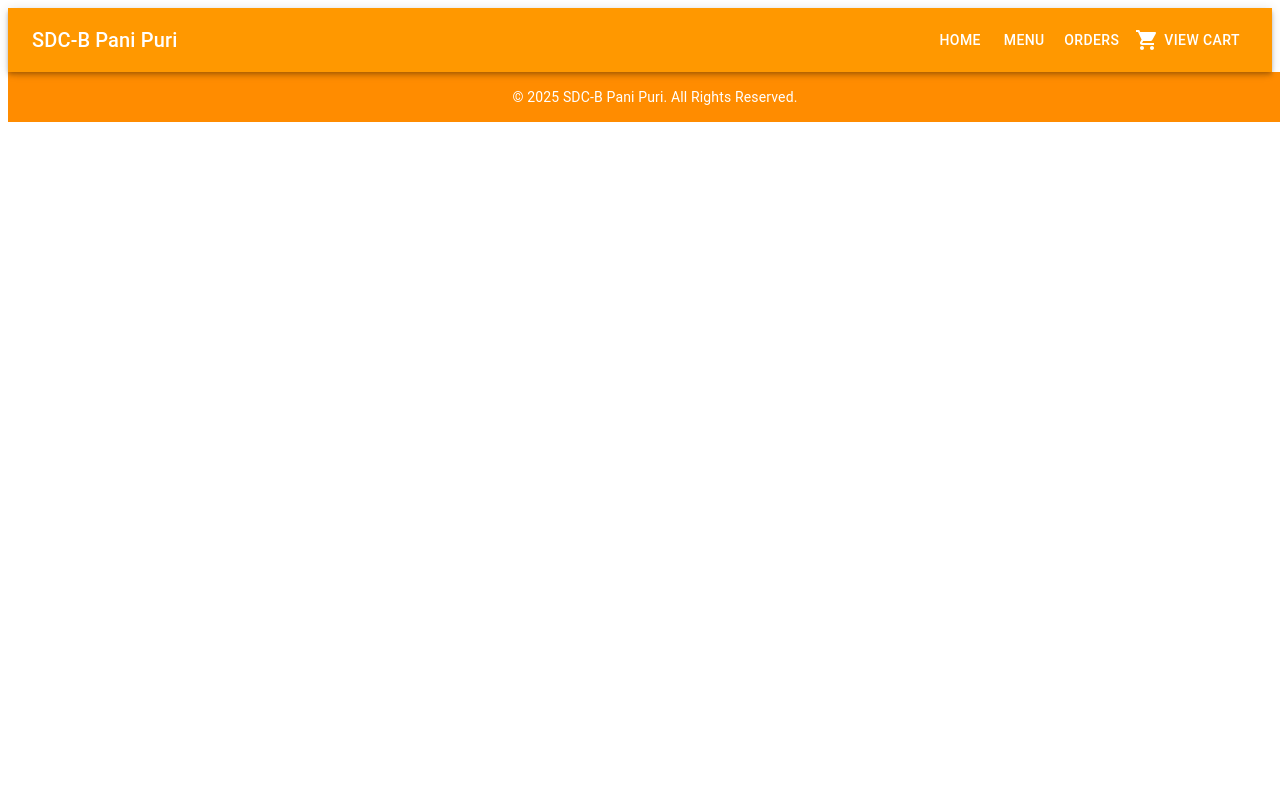
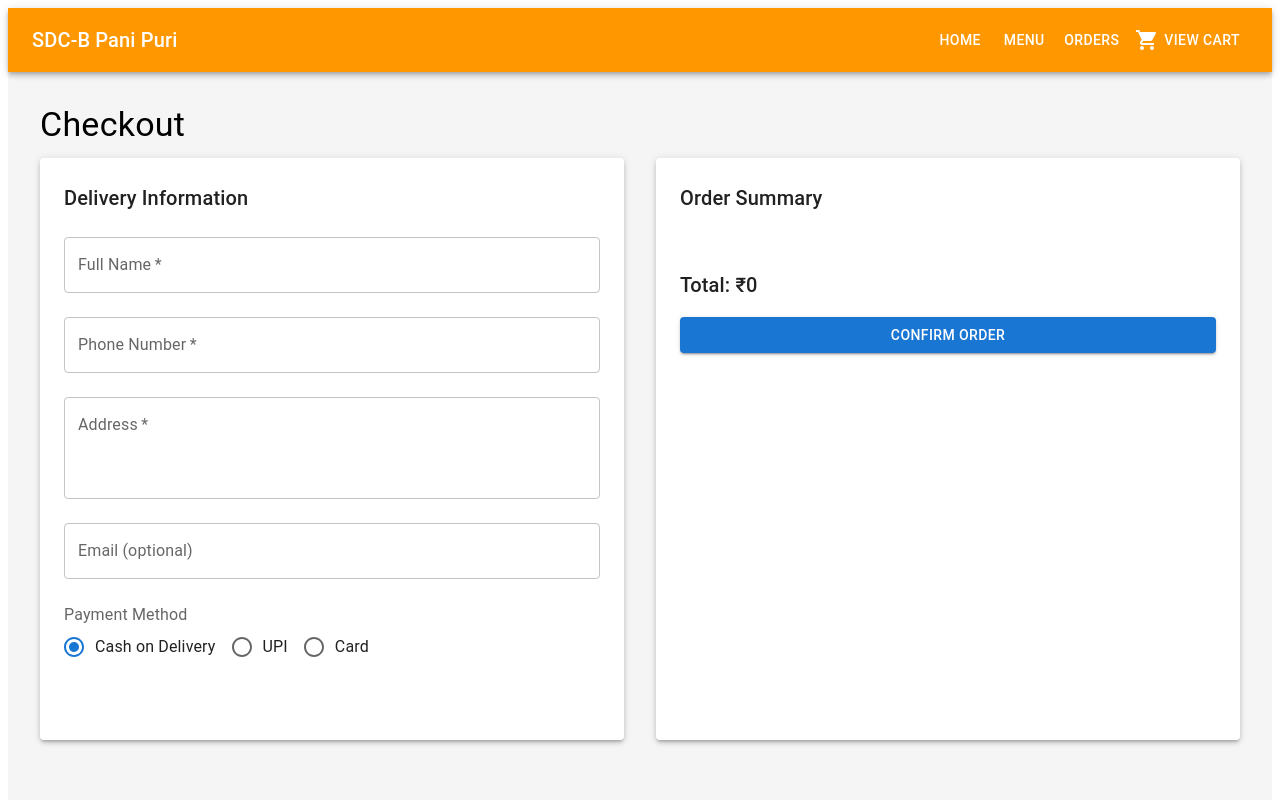
Before and after one commit to HareeshGounipalli/sdcb, a React (Create React App) app: page /checkout in a window 1280 px wide. Shown: the top 800 px of the page. Built offline with nearby package versions, Linux system fonts and the light colour scheme; the HTML template or start-up script is replaced by a standard one.

Commit message:
Added checkout page

```diff
--- a/src/App.js
+++ b/src/App.js
@@ -7,6 +7,7 @@ import MenuPage from "./pages/MenuPage";
 import ProductDetails from "./components/ProductDetails";
 import { CartProvider } from "./components/CartContext";
 import CartPage from "./components/CartPage";
+import CheckoutPage from "./pages/CheckoutPage";
 
 const App = () => {
   return (
@@ -18,6 +19,7 @@ const App = () => {
           <Route path="/menu" element={<MenuPage />} />
           <Route path="/product/:id" element={<ProductDetails />} />
           <Route path="/cart" element={<CartPage />} />
+          <Route path="/checkout" element={<CheckoutPage />} />
         </Routes>
         <Footer />
       </Router>
--- /dev/null
+++ b/src/pages/CheckoutPage.js
@@ -0,0 +1,181 @@
+import React, { useContext, useState } from "react";
+import { CartContext } from "../components/CartContext";
+import {
+  Grid,
+  Typography,
+  TextField,
+  Button,
+  Card,
+  CardContent,
+  CardMedia,
+  Radio,
+  RadioGroup,
+  FormControlLabel,
+  FormLabel,
+  Paper,
+} from "@mui/material";
+import { useNavigate } from "react-router-dom";
+import "../styles/CheckoutPage.css";
+
+const CheckoutPage = () => {
+  const { cart } = useContext(CartContext);
+  const navigate = useNavigate();
+
+  const [userInfo, setUserInfo] = useState({
+    name: "",
+    phone: "",
+    address: "",
+    email: "",
+    paymentMethod: "cod",
+  });
+
+  const handleChange = (e) => {
+    const { name, value } = e.target;
+    setUserInfo({ ...userInfo, [name]: value });
+  };
+
+  const handleConfirm = () => {
+    // Future: Call an API here to create order
+    console.log("Order confirmed:", { ...userInfo, cart });
+    navigate("/order-tracking");
+  };
+
+  const getPriceNumber = (price) =>
+    typeof price === "string"
+      ? parseFloat(price.replace(/[^0-9.]/g, ""))
+      : price;
+
+  const total = cart.reduce(
+    (acc, item) => acc + getPriceNumber(item.price) * item.quantity,
+    0
+  );
+
+  return (
+    <div className="checkout-container">
+      <Typography variant="h4" gutterBottom>
+        Checkout
+      </Typography>
+
+      <Grid container spacing={4}>
+        {/* Left: Delivery Info */}
+        <Grid item xs={12} md={6}>
+          <Paper elevation={3} className="form-paper">
+            <Typography variant="h6" gutterBottom>
+              Delivery Information
+            </Typography>
+            <TextField
+              label="Full Name"
+              name="name"
+              value={userInfo.name}
+              onChange={handleChange}
+              fullWidth
+              margin="normal"
+              required
+            />
+            <TextField
+              label="Phone Number"
+              name="phone"
+              value={userInfo.phone}
+              onChange={handleChange}
+              fullWidth
+              margin="normal"
+              required
+            />
+            <TextField
+              label="Address"
+              name="address"
+              value={userInfo.address}
+              onChange={handleChange}
+              fullWidth
+              margin="normal"
+              multiline
+              rows={3}
+              required
+            />
+            <TextField
+              label="Email (optional)"
+              name="email"
+              value={userInfo.email}
+              onChange={handleChange}
+              fullWidth
+              margin="normal"
+            />
+
+            <FormLabel component="legend" style={{ marginTop: "1rem" }}>
+              Payment Method
+            </FormLabel>
+            <RadioGroup
+              row
+              name="paymentMethod"
+              value={userInfo.paymentMethod}
+              onChange={handleChange}
+            >
+              <FormControlLabel
+                value="cod"
+                control={<Radio />}
+                label="Cash on Delivery"
+              />
+              <FormControlLabel value="upi" control={<Radio />} label="UPI" />
+              <FormControlLabel value="card" control={<Radio />} label="Card" />
+            </RadioGroup>
+          </Paper>
+        </Grid>
+
+        {/* Right: Order Summary */}
+        <Grid item xs={12} md={6}>
+          <Paper elevation={3} className="summary-paper">
+            <Typography variant="h6" gutterBottom>
+              Order Summary
+            </Typography>
+
+            <div className="summary-items">
+              {cart.map((item) => {
+                const price = getPriceNumber(item.price);
+                const subtotal = price * item.quantity;
+                return (
+                  <Card
+                    key={item.id}
+                    className="summary-card"
+                    sx={{ display: "flex", alignItems: "center" }}
+                  >
+                    <CardMedia
+                      component="img"
+                      sx={{ width: 80, height: 80, borderRadius: 2 }}
+                      image={item.image}
+                      alt={item.name}
+                    />
+                    <CardContent sx={{ flex: 1, paddingLeft: 2 }}>
+                      <Typography>{item.name}</Typography>
+                      <Typography variant="body2">
+                        Qty: {item.quantity} | ₹{price} each
+                      </Typography>
+                      <Typography variant="body2" fontWeight="bold">
+                        ₹{subtotal}
+                      </Typography>
+                    </CardContent>
+                  </Card>
+                );
+              })}
+            </div>
+
+            <Typography variant="h6" className="summary-total">
+              Total: ₹{total}
+            </Typography>
+
+            <Button
+              variant="contained"
+              color="primary"
+              fullWidth
+              sx={{ mt: 2 }}
+              onClick={handleConfirm}
+            >
+              Confirm Order
+            </Button>
+          </Paper>
+        </Grid>
+      </Grid>
+    </div>
+  );
+};
+
+export default CheckoutPage;
--- a/src/pages/MenuPage.js
+++ b/src/pages/MenuPage.js
@@ -4,28 +4,21 @@ import { fetchFoodItems } from "../redux/foodSlice";
 import { CartContext } from "../components/CartContext";
 import "../styles/MenuPage.css";
 
-export const ButtonsForCart = (cartItem, item, isAvailable) => {
+
+
+
+
+
+export const ButtonsForCart = (cartItem, item)=>{
   const { addToCart, removeFromCart } = useContext(CartContext);
   return (
-    <div className="quantity-controls">
-      <button
-        onClick={() => removeFromCart(item)}
-        disabled={!isAvailable}
-        className={!isAvailable ? "disabled-btn" : ""}
-      >
-        -
-      </button>
-      <span>{cartItem.quantity}</span>
-      <button
-        onClick={() => addToCart(item)}
-        disabled={!isAvailable}
-        className={!isAvailable ? "disabled-btn" : ""}
-      >
-        +
-      </button>
-    </div>
-  );
-};
+  <div className="quantity-controls">
+    <button onClick={() => removeFromCart(item)}>-</button>
+    <span>{cartItem.quantity}</span>
+    <button onClick={() => addToCart(item)}>+</button>
+  </div>
+  )
+}
 
 const MenuPage = () => {
   const dispatch = useDispatch();
@@ -36,8 +29,13 @@ const MenuPage = () => {
     dispatch(fetchFoodItems());
   }, [dispatch]);
 
-  if (status === "loading") return <div>Loading...</div>;
-  if (status === "failed") return <div>Error: {error}</div>;
+  if (status === "loading") {
+    return <div>Loading...</div>;
+  }
+
+  if (status === "failed") {
+    return <div>Error: {error}</div>;
+  }
 
   return (
     <div className="menu-page-container">
@@ -45,30 +43,18 @@ const MenuPage = () => {
       <div className="menu-list">
         {foodItems.map((item) => {
           const cartItem = cart.find((cartItem) => cartItem.id === item.id);
-          const isAvailable = item.available;
 
           return (
-            <div
-              key={item.id}
-              className={`menu-item ${!isAvailable ? "unavailable" : ""}`}
-            >
+            <div key={item.id} className="menu-item">
               <img src={item.image} alt={item.name} />
               <h3>{item.name}</h3>
               <p>{item.price}</p>
 
-              {!isAvailable && (
-                <p className="unavailable-msg">Not available for now</p>
-              )}
-
               {cartItem ? (
-                ButtonsForCart(cartItem, item, isAvailable)
+                  ButtonsForCart(cartItem, item)
               ) : (
-                <button
-                  className="menu-button"
-                  onClick={() => addToCart(item)}
-                  disabled={!isAvailable}
-                >
-                  {isAvailable ? "Add to Cart" : "Unavailable"}
+                <button className="menu-button" onClick={() => addToCart(item)}>
+                  Add to Cart
                 </button>
               )}
             </div>
--- /dev/null
+++ b/src/styles/CheckoutPage.css
@@ -0,0 +1,42 @@
+.checkout-container {
+    padding: 2rem;
+    background-color: #f5f5f5;
+    min-height: 100vh;
+  }
+
+  .form-paper,
+  .summary-paper {
+    padding: 1.5rem;
+    border-radius: 10px;
+    background-color: white;
+    height: 100%;
+    display: flex;
+    flex-direction: column;
+  }
+
+  .summary-items {
+    overflow-y: auto;
+    max-height: 20rem;
+    margin-bottom: 3rem;
+  }
+
+  .summary-card {
+    margin-bottom: 1rem;
+    background-color: #fafafa;
+    border-radius: 10px;
+    padding: 0.5rem;
+  }
+
+  .summary-total {
+    margin-top: auto;
+  }
+
+  @media (max-width: 768px) {
+    .checkout-container {
+      padding: 1rem;
+    }
+
+    .summary-items {
+      max-height: 15rem;
+    }
+  }
```
